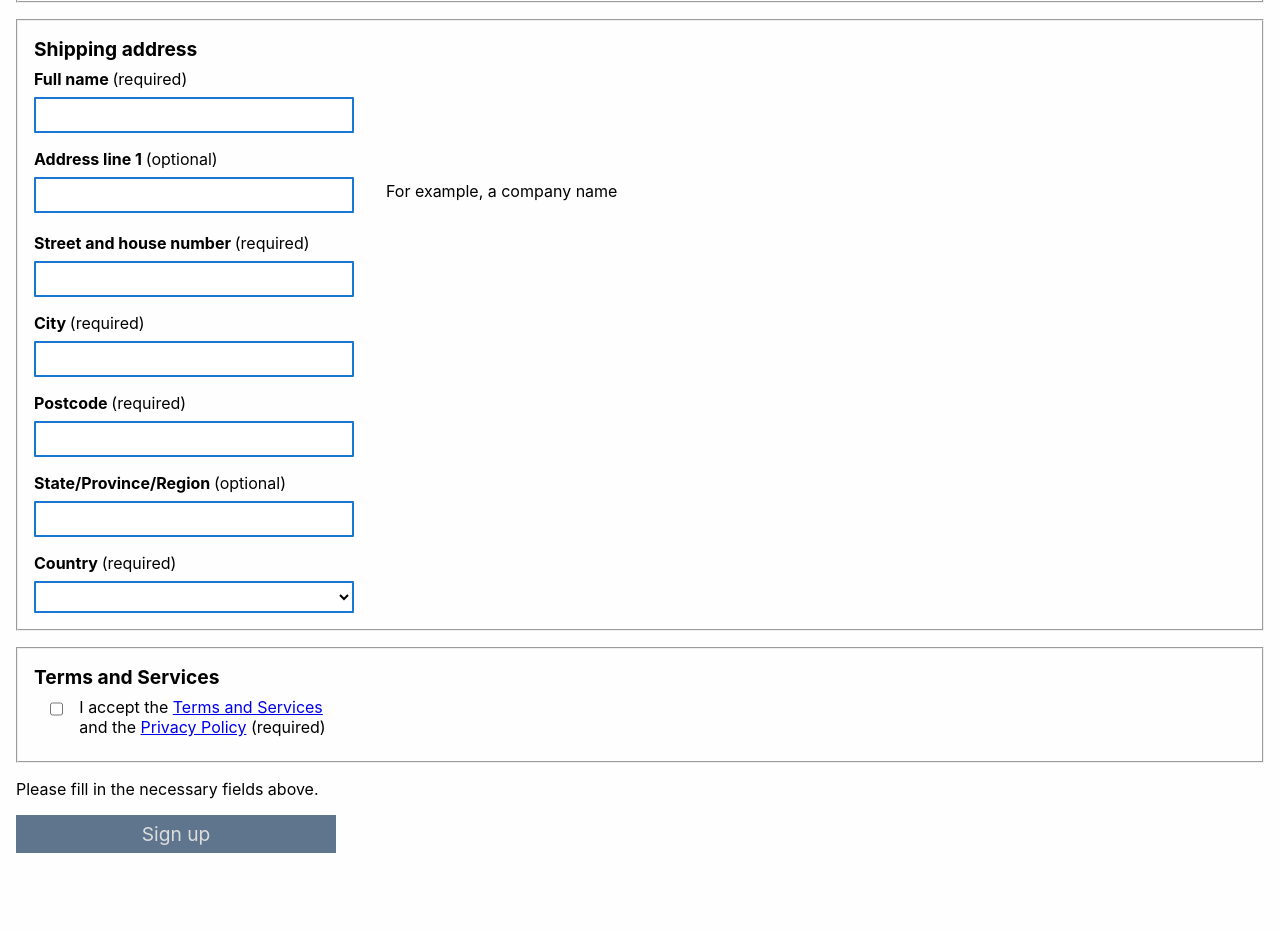
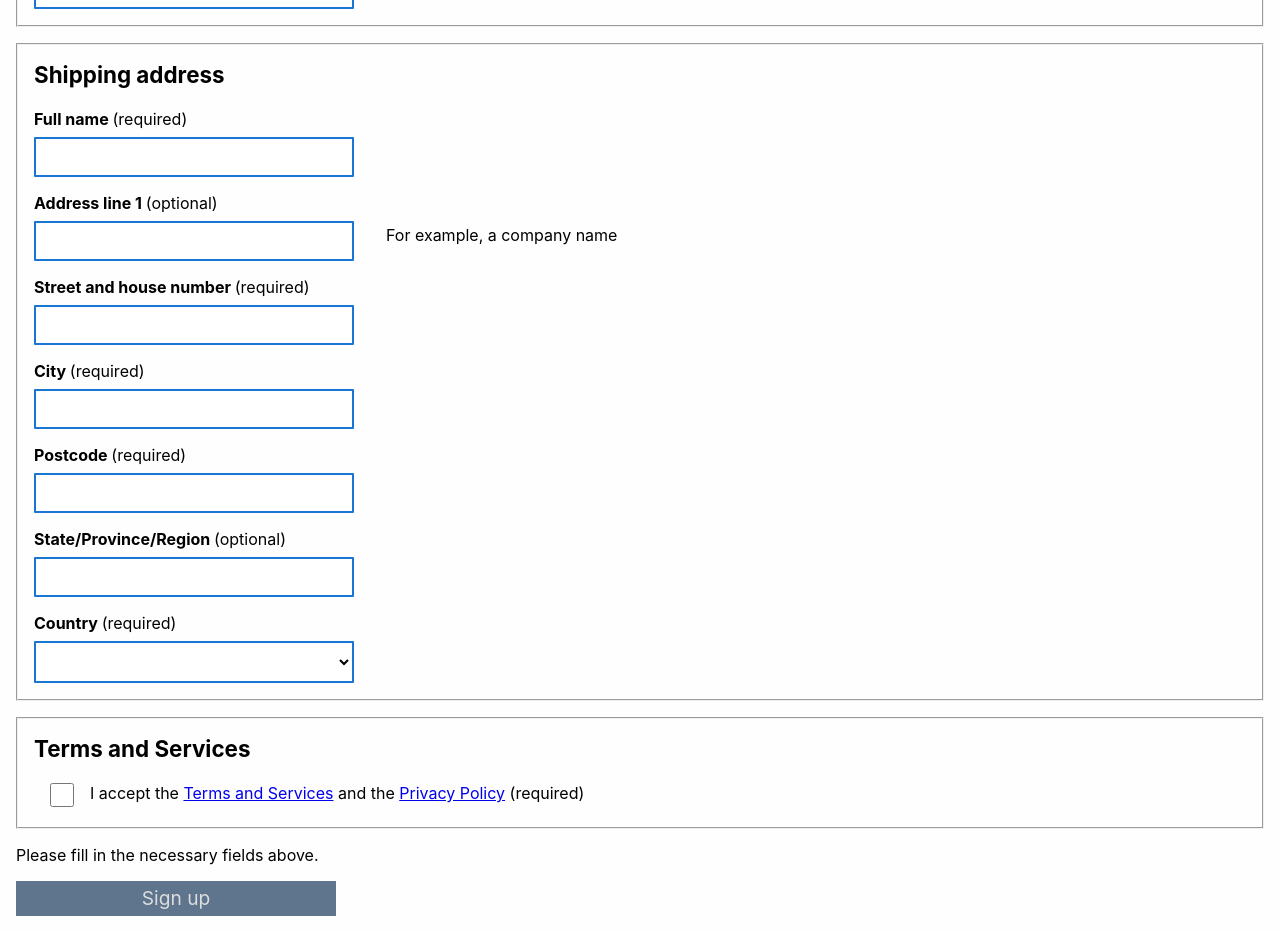
Before and after one commit to molily/angular-form-testing, an Angular app in the folder client/: page / in a window 1280 px wide. Shown: the part 380-1312 px from the top of the page. Before the commit the page ends 1249 px from the top, so only its background shows below. Built offline with nearby package versions, Linux system fonts and the light colour scheme.

Commit message:
styles, test fixes

```diff
--- a/client/src/app/components/field-errors/field-errors.component.html
+++ b/client/src/app/components/field-errors/field-errors.component.html
@@ -4,7 +4,7 @@
     internalControl.invalid &&
     (internalControl.touched || internalControl.dirty)
   "
-  class="field-error"
+  class="error-text"
   role="alert"
   data-testid="field-error"
 >
--- a/client/src/app/components/field-errors/field-errors.component.scss
+++ b/client/src/app/components/field-errors/field-errors.component.scss
@@ -1,11 +1,3 @@
-.field-error {
-  color: crimson;
-
-  @media (prefers-color-scheme: dark) {
-    color: #f55;
-  }
-}
-
 .field-error-mark {
   font-size: 85%;
 }
--- a/client/src/app/components/signup-form/signup-form.component.html
+++ b/client/src/app/components/signup-form/signup-form.component.html
@@ -330,8 +330,7 @@
   <fieldset>
     <legend>Terms and Services</legend>
 
-    <div class="field-block">
-      <p class="field-and-label">
+    <p>
       <label>
         <span class="checkbox-and-label-text">
           <input
@@ -358,7 +357,6 @@
         </span>
       </label>
     </p>
-      <div class="field-info field-info-checkbox">
     <app-field-errors controlName="tos" id="tos-errors">
       <ng-template let-errors>
         <ng-container *ngIf="errors.required">
@@ -366,17 +364,11 @@
         </ng-container>
       </ng-template>
     </app-field-errors>
-      </div>
-    </div>
   </fieldset>
 
   <!-- ******************************************* -->
 
   <p *ngIf="!form.valid">Please fill in the necessary fields above.</p>
-
-  <p>
-    <button type="submit" [disabled]="!form.valid" data-testid="submit">Sign up</button>
-  </p>
 
   <p
     *ngIf="submitProgress === 'success'"
@@ -384,14 +376,25 @@
     class="form-submit-success"
     data-testid="status"
   >
-    <strong>Sign-up successful</strong>
+    <strong>Sign-up successful!</strong>
   </p>
   <p
     *ngIf="submitProgress === 'error'"
     role="status"
-    class="form-submit-error"
+    class="error-text form-submit-error"
     data-testid="status"
   >
     <strong>Sign-up error</strong>
   </p>
+
+  <p>
+    <button
+      *ngIf="submitProgress !== 'success'"
+      type="submit"
+      [disabled]="!form.valid"
+      data-testid="submit"
+    >
+      Sign up
+    </button>
+  </p>
 </form>
--- a/client/src/app/components/signup-form/signup-form.component.scss
+++ b/client/src/app/components/signup-form/signup-form.component.scss
@@ -1,6 +1,6 @@
 fieldset {
   position: relative;
-  padding: 3rem 1rem 0;
+  padding: 4rem 1rem 0;
   margin: 0 0 1rem;
   border-radius: 1px;
 }
@@ -9,7 +9,7 @@ legend {
   position: absolute;
   top: 1rem;
   padding: 0;
-  font-size: 1.2rem;
+  font-size: 1.4rem;
   font-weight: bold;
 }
 
@@ -118,9 +118,4 @@ button[type='submit'] {
 
 .form-submit-error {
   background-color: blanchedalmond;
-  color: crimson;
-
-  @media (prefers-color-scheme: dark) {
-    color: #f55;
-  }
 }
--- a/client/src/styles.scss
+++ b/client/src/styles.scss
@@ -30,10 +30,10 @@ p {
 
 a {
   @media (prefers-color-scheme: dark) {
-    color: #88f;
+    color: #77f;
 
     &:visited {
-      color: #9b54de;
+      color: #bbb;
     }
   }
 }
@@ -44,12 +44,11 @@ input[type='number'],
 input[type='email'],
 input[type='password'],
 select {
-  min-height: 2rem;
-  padding: 0 0.5rem;
+  padding: 0.5rem;
   font-size: inherit;
   font-family: inherit;
   color: inherit;
-  line-height: 2;
+  line-height: 1;
 }
 
 button {
@@ -95,3 +94,11 @@ select.ng-invalid.ng-touched {
     border-color: #f55;
   }
 }
+
+.error-text {
+  color: crimson;
+
+  @media (prefers-color-scheme: dark) {
+    color: #f55;
+  }
+}
```
Also changed, not shown: client/src/app/spec-helpers/element.spec-helper.ts (+23 -2 lines), 1 other file (tests, documents, lock files or other folders). Lines whose indentation alone changed are shown as unchanged.
